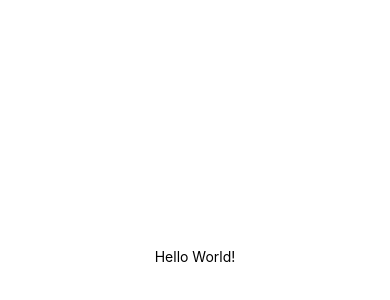
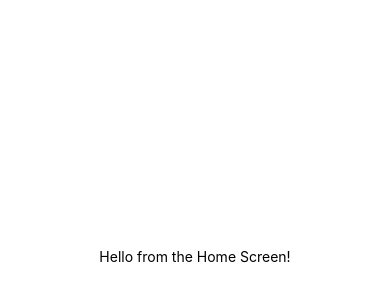
Before and after one commit to jwright/gotcha-app-du, a React Native app: screen / in a window 390 px wide. Shown: the part 166-466 px from the top of the page. Built offline with nearby package versions, Linux system fonts and the light colour scheme.

Commit message:
Extracted to HomeScreen

```diff
--- a/src/App.js
+++ b/src/App.js
@@ -1,19 +1,9 @@
 import React from 'react';
-import { StyleSheet, Text, View } from 'react-native';
 
-export default function App() {
-  return (
-    <View style={styles.container}>
-      <Text>Hello World!</Text>
-    </View>
-  );
-}
+import HomeScreen from "./screens/HomeScreen";
 
-const styles = StyleSheet.create({
-  container: {
-    flex: 1,
-    backgroundColor: '#fff',
-    alignItems: 'center',
-    justifyContent: 'center',
-  },
-});
+const App = () => (
+  <HomeScreen />
+);
+
+export default App;
--- /dev/null
+++ b/src/screens/HomeScreen/index.js
@@ -0,0 +1,19 @@
+import React from "react";
+import { StyleSheet, Text, View } from 'react-native';
+
+const styles = StyleSheet.create({
+  container: {
+    flex: 1,
+    backgroundColor: '#fff',
+    alignItems: 'center',
+    justifyContent: 'center',
+  },
+});
+
+const HomeScreen = () => (
+  <View style={styles.container}>
+    <Text>Hello from the Home Screen!</Text>
+  </View>
+);
+
+export default HomeScreen;
```
